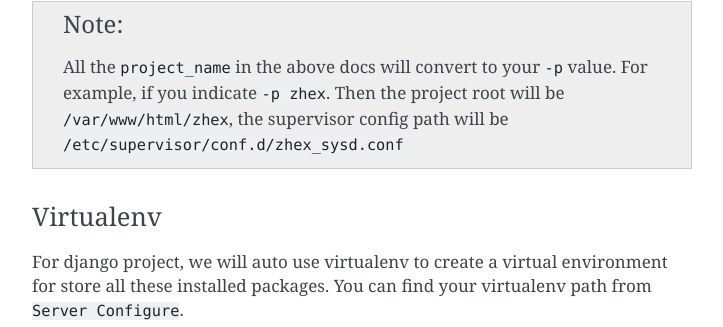
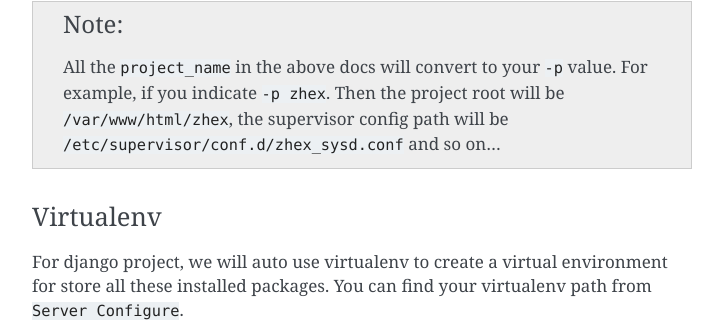
Before and after one commit to zhexiao/ezhost, a Sphinx documentation site: the page built from docs/configurations.rst, in a window 1280 px wide and 900 px high, scrolled down 1801 px. Shown: the part 128-455 px from the top of the window, without its empty margins (388-1111 px from the left). Built offline with Sphinx 7.4.7, drawn with Linux system fonts in a browser that asks for light colours; pages that are not in the unit, such as notebooks, are missing from menus.

Commit message:
add configuration docs

```diff
--- a/docs/configurations.rst
+++ b/docs/configurations.rst
@@ -78,7 +78,7 @@ From above install command, if you indicate ``-p project_name``. We will create
 - django normal output file: ``/var/log/project_name_out.log``
 - django error output file: ``/var/log/project_name_error.log``
 
-.. note:: All the ``project_name`` in the above docs will convert to your ``-p`` value. For example, if you indicate ``-p zhex``. Then the project root will be ``/var/www/html/zhex``, the supervisor config path will be ``/etc/supervisor/conf.d/zhex_sysd.conf``
+.. note:: All the ``project_name`` in the above docs will convert to your ``-p`` value. For example, if you indicate ``-p zhex``. Then the project root will be ``/var/www/html/zhex``, the supervisor config path will be ``/etc/supervisor/conf.d/zhex_sysd.conf`` and so on...
 
 
 Virtualenv
```
